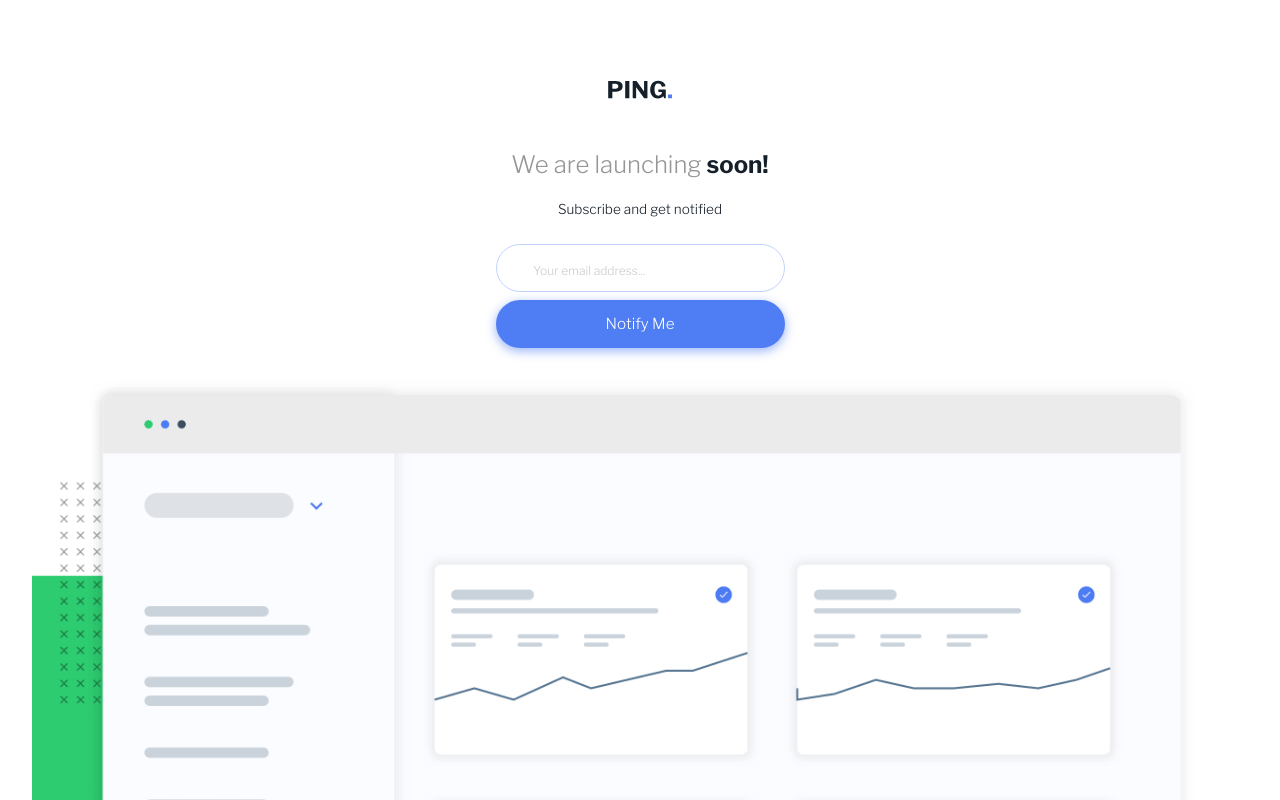
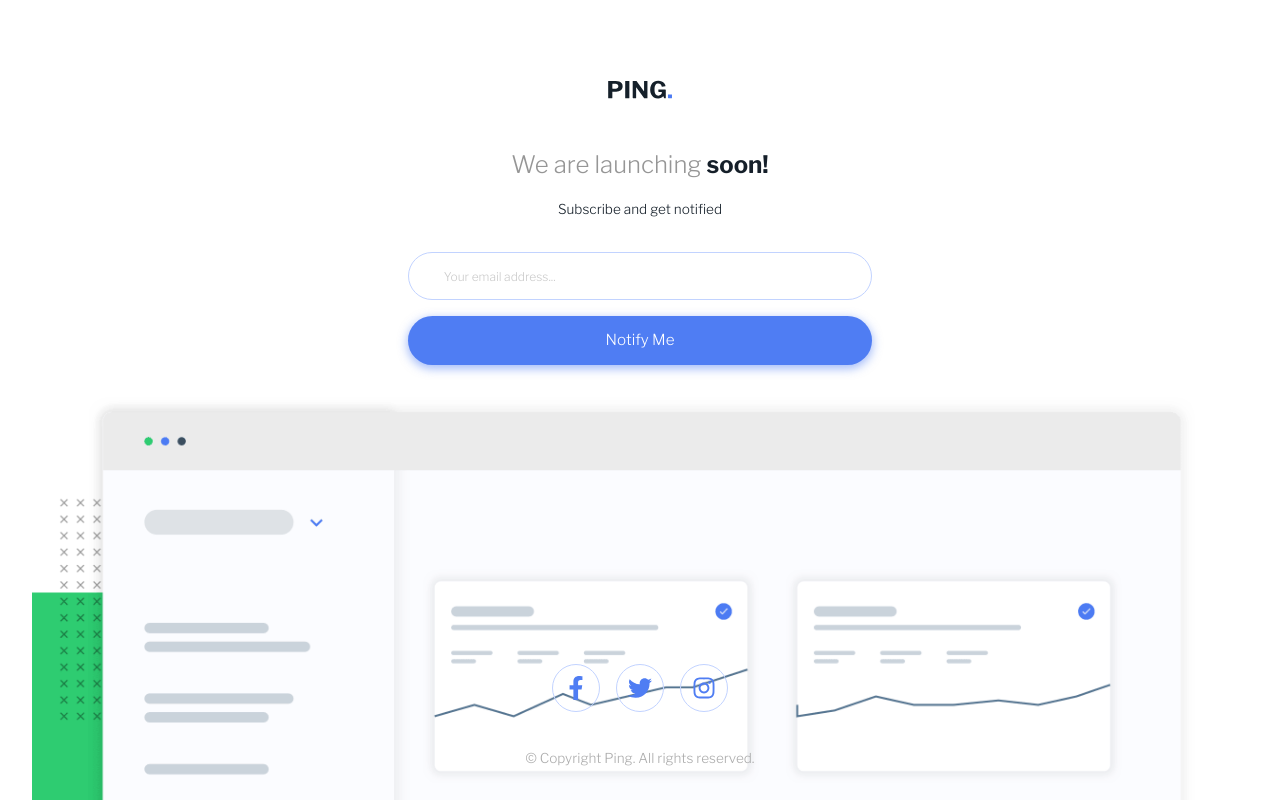
Before and after one commit to marazza-dev/ping-coming-soon-challenge, a React (Vite) app: page / in a window 1280 px wide. Shown: the top 800 px of the page. Built offline with nearby package versions, Linux system fonts and the light colour scheme.

Commit message:
add footer markup and styles

```diff
--- a/src/App.scss
+++ b/src/App.scss
@@ -50,9 +50,11 @@
 }
 
 .container {
-  @include flex(center, center);
+  @include flex(center, flex-start);
   flex-direction: column;
   padding: 2rem;
+  width: 100%;
+  min-height: 100vh;
 }
 .logo {
   width: 4rem;
--- a/src/components/Footer/Footer.jsx
+++ b/src/components/Footer/Footer.jsx
@@ -1,7 +1,31 @@
 import "./footer.scss";
+import { FaFacebookF, FaTwitter, FaInstagram } from "react-icons/fa";
 
 const Footer = () => {
-  return <div>Footer</div>;
+  return (
+    <footer className='footer__container'>
+      <ul className='footer__social'>
+        <li>
+          <a href='#'>
+            <FaFacebookF />
+          </a>
+        </li>
+        <li>
+          <a href='#'>
+            <FaTwitter />
+          </a>
+        </li>
+        <li>
+          <a href='#'>
+            <FaInstagram />
+          </a>
+        </li>
+      </ul>
+      <p className='footer__copyright'>
+        &copy; Copyright Ping. All rights reserved.
+      </p>
+    </footer>
+  );
 };
 
 export default Footer;
--- a/src/components/Footer/footer.scss
+++ b/src/components/Footer/footer.scss
@@ -0,0 +1,51 @@
+@use "../../scss/" as *;
+
+.footer__container {
+  @include flex(center, center);
+  flex-direction: column;
+  gap: 1rem;
+  width: 100%;
+  position: absolute;
+  bottom: 0;
+  left: 0;
+  margin-bottom: 2rem;
+}
+
+.footer__social {
+  @include flex(center, center);
+  gap: 1rem;
+  padding: 0;
+  & li {
+    @include flex(center, center);
+    list-style: none;
+    border-radius: 50%;
+    width: 3rem;
+    height: 3rem;
+    border: 1px solid $clr-secondary-pale;
+    font-size: 1.5rem;
+    background-color: transparent;
+
+    &:hover {
+      background-color: $clr-primary;
+      border: none;
+      & a {
+        color: white;
+      }
+    }
+
+    & a {
+      @include flex(center, center);
+      width: 100%;
+      height: 100%;
+      text-decoration: none;
+      color: $clr-primary;
+    }
+  }
+}
+
+.footer__copyright {
+  font-size: 0.85rem;
+  color: $clr-neutral-gray;
+  opacity: 0.8;
+  text-align: center;
+}
--- a/src/components/Form/FormSubscribe.jsx
+++ b/src/components/Form/FormSubscribe.jsx
@@ -13,24 +13,22 @@
   return (
     <>
       <form onSubmit={handleSubmit} noValidate>
-        <div className='form__container'>
         <label htmlFor='email'></label>
         <input
-            placeholder='        Your email address...'
+          placeholder='      Your email address...'
           type='email'
           name='email'
           id='email'
-            className='form__email'
+          className={`form__email ${errors.email ? "danger" : ""}`}
           value={values.email}
           onChange={handleChange}
           onFocus={(e) => (e.target.placeholder = "")}
         />
 
-          {errors.email && <p className='error'>{errors.email}</p>}
+        {errors.email && <span className='danger'>{errors.email}</span>}
         <button type='submit' className='btn btn--valid'>
           Notify Me
         </button>
-        </div>
       </form>
     </>
   );
--- a/src/components/Form/form.scss
+++ b/src/components/Form/form.scss
@@ -1,25 +1,42 @@
 @use "../../scss" as *;
 
-.form__container {
+form {
+  width: 100%;
   @include flex(center, center);
   flex-direction: column;
   margin: 1rem 0 2rem 0;
-  gap: 0.5rem;
-  width: 100%;
+  gap: 1rem;
   position: relative;
+  padding-inline: 0.5rem;
+  max-width: 30rem;
 }
 
 .form__email {
   width: 100%;
   border-radius: 30px;
   border: 1px solid $clr-secondary-pale;
-  padding: 0.5rem 1rem;
+  padding: 0.7rem 1.2rem;
+  font-size: 1rem;
 
   &::placeholder {
     font-size: 0.75rem;
     color: $clr-neutral-gray;
     opacity: 0.5;
   }
+
+  &.danger {
+    border: none;
+    outline: 1px solid $clr-secondary-light;
+  }
+}
+
+span.danger {
+  font-size: 0.75rem;
+  font-family: $ff-primary;
+  font-weight: $fw-light;
+  font-style: italic;
+  color: $clr-secondary-light;
+  margin-bottom: 1rem;
 }
 
 .btn {
@@ -34,6 +51,10 @@
   font-weight: $fw-light;
   box-shadow: $box-shadow;
 
+  &:hover {
+    background-color: rgb(101 138 243);
+  }
+
   &.success__btn {
     max-width: 15rem;
     margin-bottom: 2rem;
```
Lines whose indentation alone changed are shown as unchanged.
